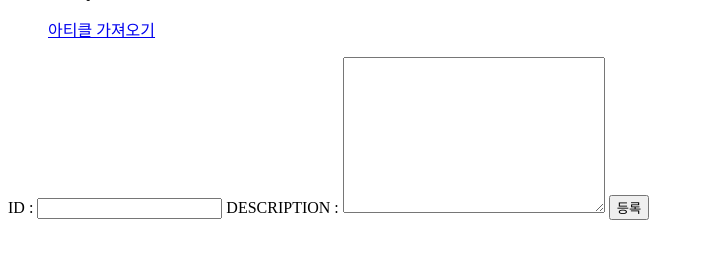
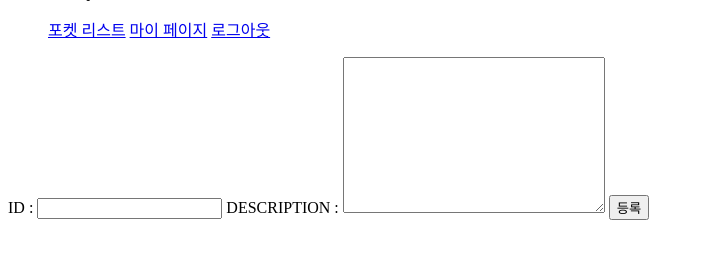
Before and after one commit to yuuyeong/roughlog, a Django app: template Roughlog/users/templates/users/user_extra_data_form.html in a window 1280 px wide. Shown: the part 112-371 px from the top of the page, without its empty margins (0-703 px from the left). Run offline with Django 3.2, Linux system fonts and the light colour scheme; the template is opened without the code that fills it, so the values that code supplies are empty; the visitor is signed in with stand-in values (Sample User, id 1).

Commit message:
add user profile, sign out page

```diff
--- a/Roughlog/Roughlog/settings.py
+++ b/Roughlog/Roughlog/settings.py
@@ -39,6 +39,7 @@ INSTALLED_APPS = [
     'django.contrib.staticfiles',
 
     'social.apps.django_app.default',
+    'django_extensions',
 
     'Roughlog',
     'articles',
--- a/Roughlog/Roughlog/templates/partials/header.html
+++ b/Roughlog/Roughlog/templates/partials/header.html
@@ -3,9 +3,10 @@
 		<h4>{{request.user.nickname}}</h4>
 		<p>account : {{request.user.username}}</p>
 		<p>description : {{request.user.description}}</p>
-		<a id="article_list" href="{% url 'article_list' %}">아티클 가져오기</a>
+		<a id="article_list" href="{% url 'article_list' %}">포켓 리스트</a>
+		<a id="" href="{% url 'my-page' request.user.nickname %}">마이 페이지</a>
+		<a id="" href="{% url 'signout' %}">로그아웃</a>
 	{% else %}
-		<p>로그인이 필요합니다</p>
-		<a href="{% url 'social:begin' 'pocket' %}?next={{ request.path }}">Login with Pocket</a>
+		<a href="{% url 'social:begin' 'pocket' %}?next={{ request.path }}">포켓으로 로그인</a>
 	{% endif %}
 </ul>
--- /dev/null
+++ b/Roughlog/users/views/__init__.py
@@ -0,0 +1,2 @@
+from .profile import UserProfilePage
+from .signout import UserSignOutView
--- /dev/null
+++ b/Roughlog/users/views/profile.py
@@ -0,0 +1,6 @@
+from django.views.generic import ListView
+
+
+class UserProfilePage(ListView):
+    template_name = "users/profile.html"
+    slug_field = "nickname"
```
Also changed, not shown: Roughlog/users/views/signout.py (added, +10 -0 lines).
